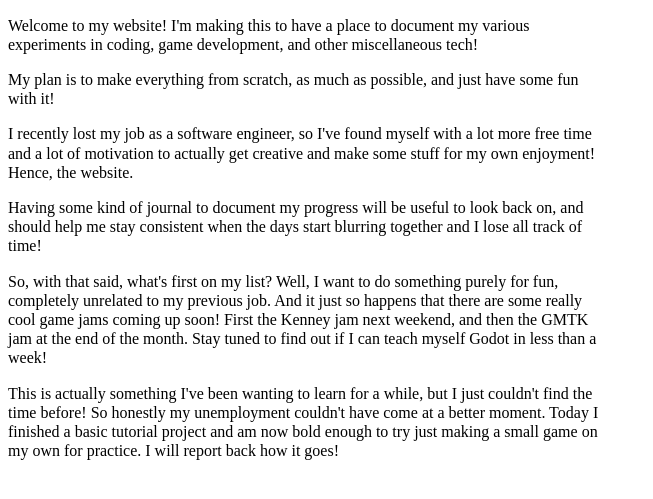
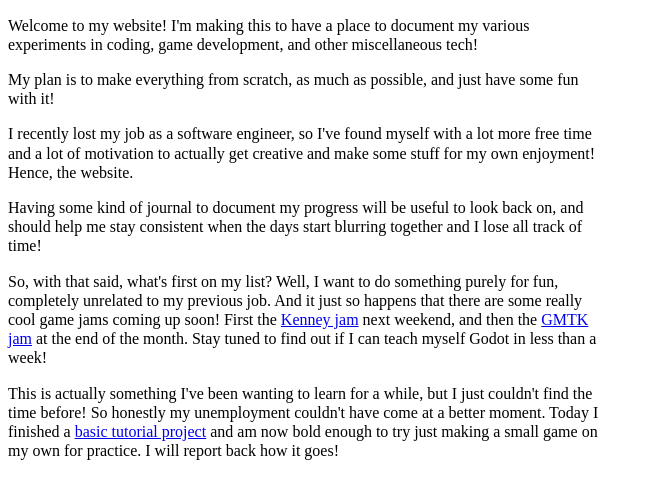
Before and after one commit to xexemery/personal-website, a plain HTML site: page index.html in a window 1280 px wide. Shown: the part 105-604 px from the top of the page, without its empty margins (0-653 px from the left). Drawn offline with Linux system fonts and the light colour scheme.

Commit message:
Add links to first post

```diff
--- a/index.html
+++ b/index.html
@@ -19,12 +19,14 @@
   <p>Having some kind of journal to document my progress will be useful to look back on, and should help me stay
     consistent when the days start blurring together and I lose all track of time!</p>
   <p>So, with that said, what's first on my list? Well, I want to do something purely for fun, completely unrelated to
-    my previous job. And it just so happens that there are some really cool game jams coming up soon! First the Kenney
-    jam next weekend, and then the GMTK jam at the end of the month. Stay tuned to find out if I can teach myself Godot
-    in less than a week!</p>
+    my previous job. And it just so happens that there are some really cool game jams coming up soon! First the <a
+      href="https://itch.io/jam/kenney-jam-2025">Kenney jam</a> next weekend, and then the <a
+      href="https://itch.io/jam/gmtk-2025">GMTK jam</a> at the end of the month. Stay tuned to find out if I can teach
+    myself Godot in less than a week!</p>
   <p>This is actually something I've been wanting to learn for a while, but I just couldn't find the time before! So
-    honestly my unemployment couldn't have come at a better moment. Today I finished a basic tutorial project and am now
-    bold enough to try just making a small game on my own for practice. I will report back how it goes!</p>
+    honestly my unemployment couldn't have come at a better moment. Today I finished a <a
+      href="https://www.youtube.com/watch?v=LOhfqjmasi0">basic tutorial project</a> and am now bold enough to try just
+    making a small game on my own for practice. I will report back how it goes!</p>
 </body>
 
 </html>
```
